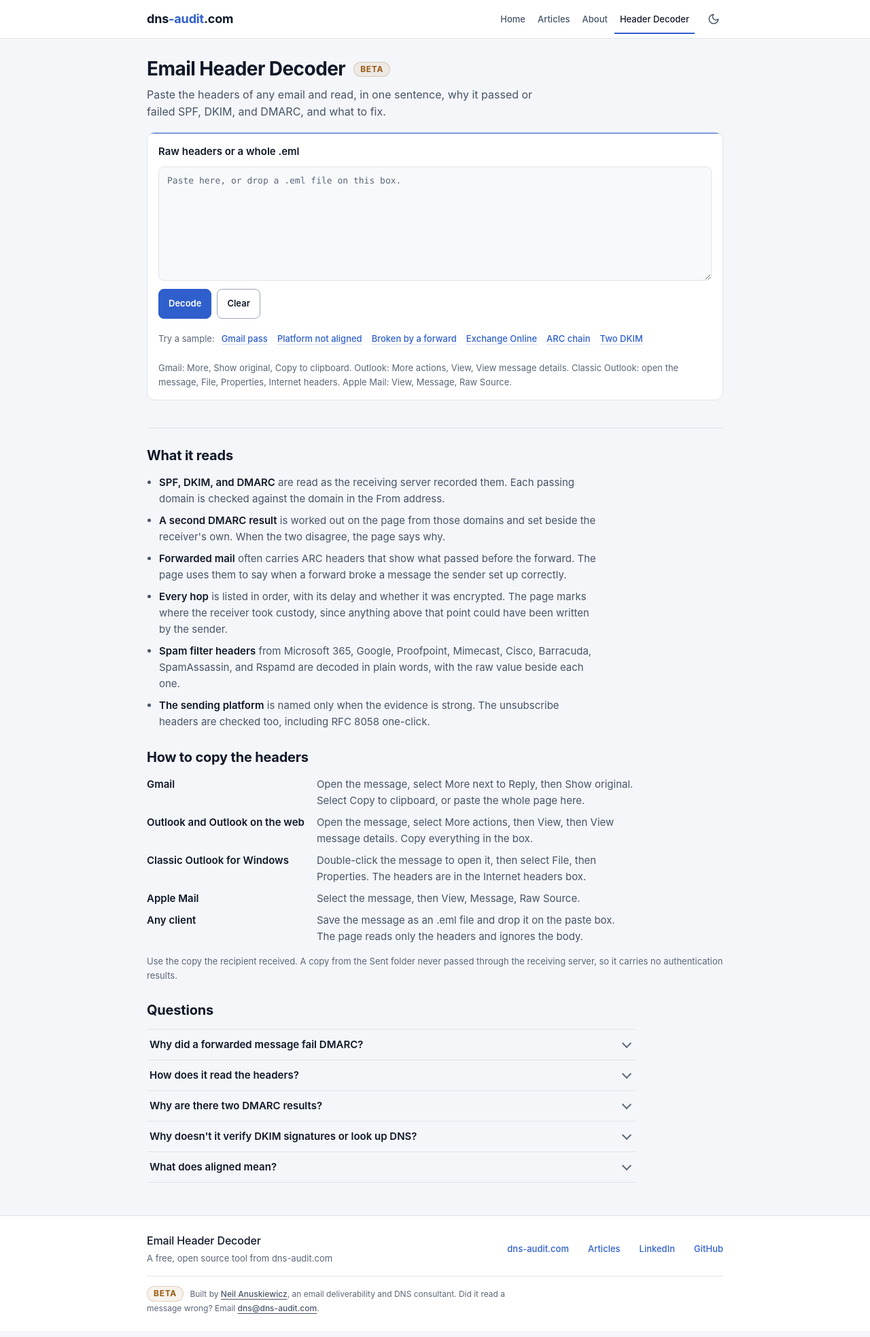
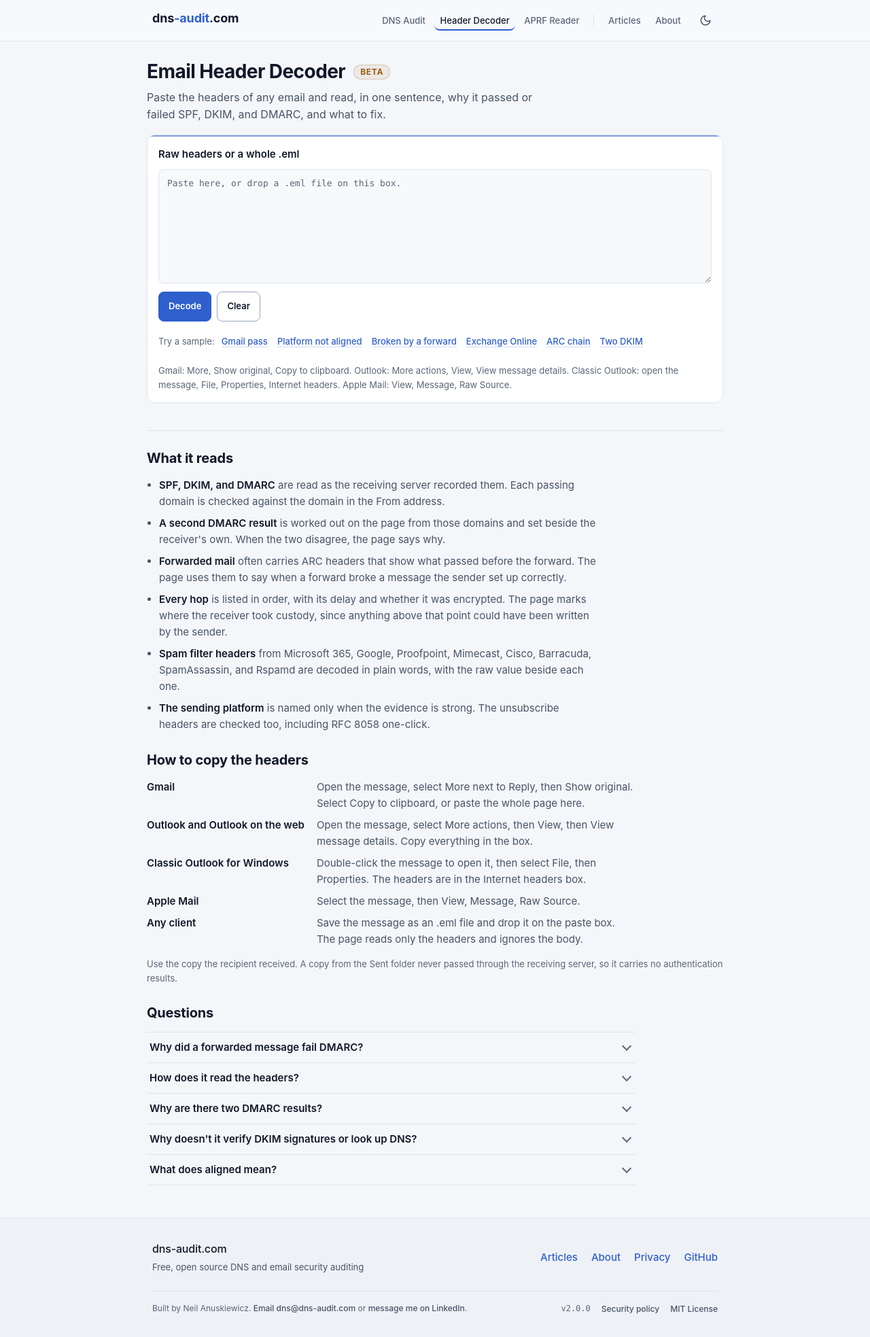
Before and after one commit to marmot7775/email-header-decoder, a website: page ui/page.html in a window 1280 px wide. Shown: the whole page at 68% size. Drawn offline with Linux system fonts and the light colour scheme.

Commit message:
Adopt the shared site chrome from dns-audit (Doc 106) (#9)
The header and footer are docs/site-chrome.html from the dns-audit
repo, with the chrome rules from its static/style.css. Header Decoder
is the active nav link and the footer's repo links point here.
Token aliases map dns-audit's names onto this page's, build.js allows
the headers. and aprf. subdomains, and scroll padding keeps jumps
below the sticky header.

Co-authored-by: Claude <noreply@anthropic.com>

```diff
--- a/build.js
+++ b/build.js
@@ -25,7 +25,7 @@ const SAMPLES = { gmail: 'gmail-show-original.txt', esp: 'esp-unaligned.txt', fo
 const cspFor = (script) => "default-src 'none'; script-src 'sha256-" + crypto.createHash('sha256').update(script, 'utf8').digest('base64') + "'; style-src 'unsafe-inline'; img-src data:; font-src data:; connect-src " + USAGE_ORIGIN + "; form-action 'none'; base-uri 'none'";
 // Links the page may carry. A link sends nothing until someone follows it;
 // the CSP still blocks every request the page itself could make.
-const LINKS = /https?:\/\/(?!datatracker\.ietf\.org|www\.rfc-editor\.org|dns-audit\.com|www\.linkedin\.com\/in\/neilanuskiewicz|github\.com\/marmot7775)/;
+const LINKS = /https?:\/\/(?!datatracker\.ietf\.org|www\.rfc-editor\.org|(?:headers\.|aprf\.)?dns-audit\.com|www\.linkedin\.com\/in\/neilanuskiewicz|github\.com\/marmot7775)/;
 
 const TITLE = 'Email Header Decoder: why SPF, DKIM, or DMARC failed';
 const DESCRIPTION = 'This free email header analyzer shows in one sentence why a message passed or failed SPF, DKIM, and DMARC, and what to fix.';
--- a/ui/page.html
+++ b/ui/page.html
@@ -40,6 +40,12 @@
   --font-xs: 0.75rem; --font-sm: 0.8125rem; --font-base: 0.9375rem; --font-md: 1rem; --font-lg: 1.125rem; --font-xl: 1.25rem; --font-3xl: 1.75rem;
   --radius-sm: 4px; --radius: 8px; --radius-lg: 12px;
   --max-width: 880px;
+  /* dns-audit.com's names for the tokens above, so the shared site chrome
+     rules copy over unchanged. */
+  --text-primary: var(--text); --text-secondary: var(--text-2); --text-muted: var(--muted); --bg-raised: var(--raised);
+  --primary-light: #7ea6f5;
+  --space-xs: 4px; --space-sm: 8px; --space-md: 16px; --space-lg: 24px; --space-xl: 32px;
+  --ease: cubic-bezier(0.25, 0.1, 0.25, 1); --duration: 0.15s;
 }
 @media (prefers-color-scheme: light) {
   :root:not([data-theme="dark"]) {
@@ -53,6 +59,7 @@
     --fail: #b3282d; --fail-bg: rgba(201, 58, 63, 0.07); --fail-border: rgba(201, 58, 63, 0.22);
     --unknown: #5a6678; --unknown-bg: rgba(90, 102, 120, 0.08); --unknown-border: rgba(90, 102, 120, 0.22);
     --hl: rgba(47, 95, 204, 0.14);
+    --primary-light: #2f5fcc;
   }
 }
 :root[data-theme="light"] {
@@ -66,11 +73,15 @@
   --fail: #b3282d; --fail-bg: rgba(201, 58, 63, 0.07); --fail-border: rgba(201, 58, 63, 0.22);
   --unknown: #5a6678; --unknown-bg: rgba(90, 102, 120, 0.08); --unknown-border: rgba(90, 102, 120, 0.22);
   --hl: rgba(47, 95, 204, 0.14);
+  --primary-light: #2f5fcc;
 }
 
 * { box-sizing: border-box; }
+/* The site header is sticky, so jumps to a result stop below it. */
+html { scroll-padding-top: 76px; }
+@media (max-width: 640px) { html { scroll-padding-top: 128px; } }
 body { margin: 0; background: var(--bg); color: var(--text); font-family: var(--font-body); font-optical-sizing: auto; font-size: var(--font-base); line-height: 1.6; -webkit-font-smoothing: antialiased; }
-.site-bar-in, main.wrap, .site-foot-in { padding-left: max(16px, env(safe-area-inset-left, 0px)); padding-right: max(16px, env(safe-area-inset-right, 0px)); }
+main.wrap { padding-left: max(16px, env(safe-area-inset-left, 0px)); padding-right: max(16px, env(safe-area-inset-right, 0px)); }
 main.wrap { padding-block: 28px 48px; }
 #results.wrap { padding: 0; }
 [hidden] { display: none !important; }
@@ -79,28 +90,97 @@ main.wrap { padding-block: 28px 48px; }
 .sr-only { position: absolute; width: 1px; height: 1px; padding: 0; margin: -1px; overflow: hidden; clip: rect(0, 0, 0, 0); white-space: nowrap; border: 0; }
 .mono { font-family: var(--font-mono); font-size: var(--font-sm); }
 
-/* Site bar: the same wordmark and links as dns-audit.com */
-.site-bar { border-bottom: 1px solid var(--border); background: var(--raised); }
-.site-bar-in { max-width: var(--max-width); margin: 0 auto; min-height: 56px; display: flex; flex-wrap: wrap; align-items: center; justify-content: space-between; gap: 4px 16px; }
-.logo { color: var(--text); text-decoration: none; font-weight: 700; font-size: var(--font-lg); letter-spacing: -0.01em; display: inline-flex; align-items: center; min-height: 44px; }
-.logo .accent { color: var(--primary); }
-.site-bar nav { display: flex; flex-wrap: wrap; gap: 2px; margin-inline: -8px; }
-.site-bar nav a { color: var(--text-2); text-decoration: none; font-size: var(--font-sm); font-weight: 500; padding: 0 8px; min-height: 44px; display: inline-flex; align-items: center; border-radius: var(--radius); }
-.site-bar nav a:hover { color: var(--text); background: var(--surface-hover); }
-.site-bar nav a[aria-current="page"] { color: var(--text); box-shadow: inset 0 -2px 0 var(--primary); border-radius: 0; }
-.site-bar nav { align-items: center; }
-/* The theme switch, drawn like dns-audit.com's. It sets data-theme on <html>
-   for this visit only: the page keeps no storage, so a reload follows the
-   system setting again. */
-.theme-toggle { background: none; border: 0; border-radius: var(--radius); color: var(--text-2); cursor: pointer; display: inline-flex; align-items: center; justify-content: center; width: 44px; height: 44px; padding: 0; margin-left: 4px; }
-.theme-toggle:hover { color: var(--text); background: var(--surface-hover); }
+/* Site chrome: the header and footer rules from dns-audit.com's
+   static/style.css, copied as they are so the three apps match
+   (docs/site-chrome.html in the dns-audit repo). The theme switch sets
+   data-theme on <html> for this visit only: the page keeps no storage,
+   so a reload follows the system setting again. */
+.container { width: 100%; max-width: var(--max-width); margin: 0 auto; padding: 0 max(var(--space-lg), env(safe-area-inset-right)) 0 max(var(--space-lg), env(safe-area-inset-left)); }
+.site-header { background: rgba(15, 23, 42, 0.85); backdrop-filter: blur(12px); -webkit-backdrop-filter: blur(12px); border-bottom: 1px solid var(--border); position: sticky; top: 0; z-index: 100; padding-left: env(safe-area-inset-left); padding-right: env(safe-area-inset-right); }
+.header-inner { display: flex; align-items: center; justify-content: space-between; height: 60px; }
+.logo { display: flex; align-items: center; text-decoration: none; color: var(--text-primary); transition: opacity var(--duration) var(--ease); }
+.logo:hover { opacity: 0.85; }
+.logo-text { font-weight: 700; font-size: var(--font-lg); letter-spacing: -0.01em; padding-bottom: 0.32em; }
+.logo-accent { color: var(--primary); }
+.header-right { display: flex; align-items: center; gap: 1.5rem; }
+.site-nav { display: flex; align-items: center; gap: 0.25rem; }
+.nav-link { font-size: var(--font-sm); font-weight: 500; color: var(--text-muted); text-decoration: none; padding: 0.3rem 0.55rem; border-radius: var(--radius); transition: color 0.15s var(--ease), background 0.15s var(--ease); }
+.nav-link:hover { color: var(--text-primary); background: var(--surface); }
+.nav-link-active { color: var(--text-primary); font-weight: 500; border-bottom: 2px solid var(--primary); padding-bottom: 2px; }
+.nav-sep { width: 1px; height: 18px; background: var(--border); margin: 0 0.5rem; flex: 0 0 auto; }
+.site-footer { border-top: 1px solid rgba(255, 255, 255, 0.06); padding: var(--space-xl) 0 calc(var(--space-xl) + env(safe-area-inset-bottom)); margin-top: 0; flex-shrink: 0; background: var(--bg-raised); }
+.footer-row { display: flex; justify-content: space-between; align-items: center; gap: 1.5rem; }
+.footer-main { padding-bottom: var(--space-lg); }
+.footer-brand { display: flex; flex-direction: column; gap: 0.3rem; }
+.footer-brand-name { font-size: var(--font-md); font-weight: 500; color: var(--text-primary); letter-spacing: -0.01em; }
+.footer-brand-desc { font-size: var(--font-sm); color: var(--text-secondary); line-height: 1.5; }
+.footer-nav { display: flex; align-items: center; gap: 1.25rem; }
+.footer-link { color: var(--primary-light); text-decoration: none; font-size: var(--font-base); font-weight: 500; transition: color var(--duration) var(--ease); }
+.footer-link:hover { color: var(--primary); text-decoration: underline; }
+.footer-meta { border-top: 1px solid var(--border); padding-top: var(--space-md); font-size: var(--font-xs, 0.75rem); color: var(--text-muted); align-items: baseline; }
+.footer-meta .footer-link { font-size: inherit; color: var(--text-secondary); }
+.footer-attribution .footer-link { white-space: nowrap; }
+.footer-attribution { margin: 0; flex: 1 1 auto; text-align: left; line-height: 1.5; }
+.footer-trust { display: flex; align-items: center; gap: 1rem; flex: 0 0 auto; white-space: nowrap; }
+.footer-version { color: var(--text-muted); font-family: var(--font-mono); }
+@media (max-width: 768px) {
+  .nav-link { font-size: var(--font-xs); padding: 0.25rem 0.45rem; }
+}
+@media (max-width: 640px) {
+  .container { padding: 0 max(var(--space-md), env(safe-area-inset-right)) 0 max(var(--space-md), env(safe-area-inset-left)); }
+  .site-header .header-inner { height: auto; padding-top: 0.65rem; padding-bottom: 0.65rem; flex-wrap: wrap; row-gap: 0.25rem; }
+  .site-nav { gap: 0.1rem; overflow-x: auto; -webkit-overflow-scrolling: touch; scrollbar-width: none; flex-wrap: nowrap; }
+  .site-nav::-webkit-scrollbar { display: none; }
+  .footer-row { flex-direction: column; align-items: center; text-align: center; gap: 1rem; }
+  .footer-brand { align-items: center; }
+  .footer-nav, .footer-trust { flex-wrap: wrap; justify-content: center; white-space: normal; }
+  .footer-attribution { text-align: center; }
+}
+@media (max-width: 320px) {
+  .container { padding: 0 0.75rem; }
+}
+@media (max-height: 500px) and (orientation: landscape) {
+  .site-header .header-inner { height: 48px; }
+}
+@media print {
+  .site-header, .site-footer { display: none !important; }
+}
+@media (prefers-color-scheme: light) {
+  :where(html:not([data-theme="dark"])) .site-header { background: rgba(248, 250, 252, 0.9); }
+  :where(html:not([data-theme="dark"])) .site-footer { background: var(--surface-hover); border-top-color: var(--border); }
+}
+:where(html[data-theme="light"]) .site-header { background: rgba(248, 250, 252, 0.9); }
+:where(html[data-theme="light"]) .site-footer { background: var(--surface-hover); border-top-color: var(--border); }
+.theme-toggle { background: none; border: none; border-radius: var(--radius); padding: 0.25rem; cursor: pointer; color: var(--text-secondary); display: flex; align-items: center; justify-content: center; width: 36px; height: 36px; transition: color 0.15s, background 0.15s; margin-left: 0.35rem; flex: 0 0 auto; }
+.theme-toggle:hover { color: var(--text-primary); background: var(--surface); }
 .theme-toggle svg { width: 18px; height: 18px; }
-.theme-toggle .moon { display: none; }
-:root[data-theme="light"] .theme-toggle .sun { display: none; }
-:root[data-theme="light"] .theme-toggle .moon { display: inline; }
+.theme-toggle .theme-icon-moon { display: none; }
 @media (prefers-color-scheme: light) {
-  :root:not([data-theme="dark"]) .theme-toggle .sun { display: none; }
-  :root:not([data-theme="dark"]) .theme-toggle .moon { display: inline; }
+  :where(html:not([data-theme="dark"])) .theme-toggle .theme-icon-sun { display: none; }
+  :where(html:not([data-theme="dark"])) .theme-toggle .theme-icon-moon { display: block; }
+}
+:where(html[data-theme="light"]) .theme-toggle .theme-icon-sun { display: none; }
+:where(html[data-theme="light"]) .theme-toggle .theme-icon-moon { display: block; }
+@media (max-width: 640px) {
+  .theme-toggle { width: 44px; height: 44px; }
+}
+@media (max-width: 640px) {
+  .logo { min-height: 44px; }
+  .logo-text { font-size: 1rem; white-space: nowrap; }
+  .nav-link { white-space: nowrap; flex-shrink: 0; font-size: var(--font-xs); padding: 0.25rem 0.4rem; min-height: 44px; display: flex; align-items: center; min-width: 44px; justify-content: center; }
+  .footer-nav .footer-link, .footer-trust .footer-link { display: inline-flex; align-items: center; min-height: 44px; padding: 0 0.25rem; }
+  .footer-attribution .footer-link { position: relative; }
+  .footer-attribution .footer-link::after { content: ""; position: absolute; left: 0; right: 0; top: 50%; height: 44px; transform: translateY(-50%); }
+  .site-footer { padding-bottom: calc(var(--space-xl) + 44px); }
+}
+.nav-short { display: none; }
+@media (max-width: 480px) {
+  .nav-long { display: none; }
+  .nav-short { display: inline; }
+}
+@media (max-width: 340px) {
+  .nav-link { padding: 0.25rem 0.2rem; }
+  .nav-sep { margin: 0 0.2rem; }
 }
 
 header.top { display: grid; gap: 8px; }
@@ -303,23 +383,6 @@ details.raw > summary .count { font-weight: 400; color: var(--text-2); font-size
 .faq p { margin: 0 4px 16px; color: var(--text-2); }
 @media (prefers-reduced-motion: reduce) { .faq summary::after { transition: none; } }
 
-/* Site footer, laid out like dns-audit.com's: name and links, then a
-   quieter line with the credit and the beta note. */
-.site-foot { border-top: 1px solid var(--border); background: var(--raised); color: var(--text-2); font-size: var(--font-sm); }
-.site-foot-in { max-width: var(--max-width); margin: 0 auto; padding-block: 24px calc(24px + env(safe-area-inset-bottom, 0px)); display: grid; gap: 16px; }
-.foot-row { display: flex; flex-wrap: wrap; justify-content: space-between; align-items: center; gap: 8px 24px; }
-.foot-brand { display: grid; gap: 2px; }
-.foot-name { color: var(--text); font-size: var(--font-md); font-weight: 500; letter-spacing: -0.01em; }
-.foot-desc { color: var(--muted); }
-.foot-links { display: flex; flex-wrap: wrap; gap: 0 20px; margin-inline: -4px; }
-.foot-links a { color: var(--primary); font-weight: 500; text-decoration: none; min-height: 44px; display: inline-flex; align-items: center; padding: 0 4px; }
-.foot-links a:hover { text-decoration: underline; text-underline-offset: 3px; }
-.foot-meta { border-top: 1px solid var(--border); padding-top: 14px; font-size: var(--font-xs); color: var(--muted); }
-.foot-meta p { margin: 0; max-width: 76ch; line-height: 1.6; }
-.foot-meta a { color: var(--text-2); font-weight: 500; text-underline-offset: 3px; }
-.foot-meta .beta { margin-right: 6px; vertical-align: 1px; }
-.foot-meta a[href^="mailto:"] { white-space: nowrap; }
-
 /* Sub-headings inside a card */
 .card h3 { font-size: var(--font-sm); font-weight: 600; margin: 18px 0 8px; display: flex; flex-wrap: wrap; gap: 4px 10px; align-items: baseline; }
 .card h3:first-of-type { margin-top: 4px; }
@@ -424,16 +487,23 @@ li.trust .sub { color: var(--muted); font-size: var(--font-xs); }
 }
 </style>
 
-<header class="site-bar">
-  <div class="site-bar-in">
-    <a class="logo" href="https://dns-audit.com/"><span>dns<span class="accent">-audit</span>.com</span></a>
-    <nav aria-label="Main navigation">
-      <a href="https://dns-audit.com/">Home</a>
-      <a href="https://dns-audit.com/articles/">Articles</a>
-      <a href="https://dns-audit.com/about">About</a>
-      <a href="./" aria-current="page">Header Decoder</a>
-      <button type="button" class="theme-toggle" id="theme-toggle" aria-label="Switch theme" title="Switch theme"><svg class="sun" viewBox="0 0 24 24" fill="none" stroke="currentColor" stroke-width="2" stroke-linecap="round" stroke-linejoin="round" aria-hidden="true"><circle cx="12" cy="12" r="4"/><path d="M12 2v2M12 20v2M4.93 4.93l1.41 1.41M17.66 17.66l1.41 1.41M2 12h2M20 12h2M6.34 17.66l-1.41 1.41M19.07 4.93l-1.41 1.41"/></svg><svg class="moon" viewBox="0 0 24 24" fill="none" stroke="currentColor" stroke-width="2" stroke-linecap="round" stroke-linejoin="round" aria-hidden="true"><path d="M12 3a6 6 0 0 0 9 9 9 9 0 1 1-9-9Z"/></svg></button>
+<header class="site-header">
+    <div class="container header-inner">
+        <a href="/" class="logo"><span class="logo-text">dns<span class="logo-accent">-audit</span>.com</span></a>
+        <div class="header-right">
+            <nav class="site-nav" aria-label="Main navigation">
+                <a href="https://dns-audit.com/" class="nav-link" aria-label="DNS Audit"><span class="nav-long">DNS Audit</span><span class="nav-short">Audit</span></a>
+                <a href="https://headers.dns-audit.com/" class="nav-link nav-link-active" aria-current="page" rel="noopener" aria-label="Header Decoder"><span class="nav-long">Header Decoder</span><span class="nav-short">Headers</span></a>
+                <a href="https://aprf.dns-audit.com/" class="nav-link" rel="noopener" aria-label="APRF Reader"><span class="nav-long">APRF Reader</span><span class="nav-short">APRF</span></a>
+                <span class="nav-sep" aria-hidden="true"></span>
+                <a href="https://dns-audit.com/articles/" class="nav-link">Articles</a>
+                <a href="https://dns-audit.com/about" class="nav-link">About</a>
+                <button type="button" class="theme-toggle" id="theme-toggle" aria-label="Switch theme" title="Switch theme">
+                    <svg class="theme-icon-sun" viewBox="0 0 24 24" fill="none" stroke="currentColor" stroke-width="2" stroke-linecap="round" stroke-linejoin="round" aria-hidden="true"><circle cx="12" cy="12" r="4"/><path d="M12 2v2M12 20v2M4.93 4.93l1.41 1.41M17.66 17.66l1.41 1.41M2 12h2M20 12h2M6.34 17.66l-1.41 1.41M19.07 4.93l-1.41 1.41"/></svg>
+                    <svg class="theme-icon-moon" viewBox="0 0 24 24" fill="none" stroke="currentColor" stroke-width="2" stroke-linecap="round" stroke-linejoin="round" aria-hidden="true"><path d="M12 3a6 6 0 0 0 9 9 9 9 0 1 1-9-9Z"/></svg>
+                </button>
             </nav>
+        </div>
     </div>
 </header>
 
@@ -518,22 +588,27 @@ li.trust .sub { color: var(--muted); font-size: var(--font-xs); }
   </section>
 </main>
 
-<footer class="site-foot">
-  <div class="site-foot-in">
-    <div class="foot-row">
-      <div class="foot-brand">
-        <span class="foot-name">Email Header Decoder</span>
-        <span class="foot-desc">A free, open source tool from dns-audit.com</span>
+<footer class="site-footer">
+    <div class="container">
+        <div class="footer-row footer-main">
+            <div class="footer-brand">
+                <div class="footer-brand-name">dns-audit.com</div>
+                <div class="footer-brand-desc">Free, open source DNS and email security auditing</div>
             </div>
-      <nav class="foot-links" aria-label="Footer">
-        <a href="https://dns-audit.com/">dns-audit.com</a>
-        <a href="https://dns-audit.com/articles/">Articles</a>
-        <a href="https://www.linkedin.com/in/neilanuskiewicz/" rel="noopener">LinkedIn</a>
-        <a href="https://github.com/marmot7775/email-header-decoder" rel="noopener">GitHub</a>
+            <nav class="footer-nav" aria-label="Footer">
+                <a href="https://dns-audit.com/articles/" class="footer-link">Articles</a>
+                <a href="https://dns-audit.com/about" class="footer-link">About</a>
+                <a href="https://dns-audit.com/privacy" class="footer-link">Privacy</a>
+                <a href="https://github.com/marmot7775/email-header-decoder" target="_blank" rel="noopener" class="footer-link">GitHub</a>
             </nav>
         </div>
-    <div class="foot-meta">
-      <p class="beta-note"><span class="beta">Beta</span> Built by <a href="https://dns-audit.com/about">Neil Anuskiewicz</a>, an email deliverability and DNS consultant. Did it read a message wrong? Email <a href="mailto:dns@dns-audit.com">dns@dns-audit.com</a>.</p>
+        <div class="footer-row footer-meta">
+            <p class="footer-attribution">Built by Neil Anuskiewicz. <a href="mailto:dns@dns-audit.com" class="footer-link">Email dns@dns-audit.com</a> or <a href="https://www.linkedin.com/in/neilanuskiewicz/" target="_blank" rel="noopener" class="footer-link">message me on LinkedIn</a>.</p>
+            <div class="footer-trust">
+                <span class="footer-version">v2.0.0</span>
+                <a href="https://github.com/marmot7775/email-header-decoder/security/policy" target="_blank" rel="noopener" class="footer-link">Security policy</a>
+                <a href="https://github.com/marmot7775/email-header-decoder/blob/main/LICENSE" target="_blank" rel="noopener" class="footer-link">MIT License</a>
+            </div>
         </div>
     </div>
 </footer>
```
Also changed, not shown: CLAUDE.md (+12 -6 lines), docs/architecture.md (+1 -1 lines), docs/plan.md (+20 -0 lines), docs/scope.md (+1 -1 lines). Lines whose indentation alone changed are shown as unchanged.
